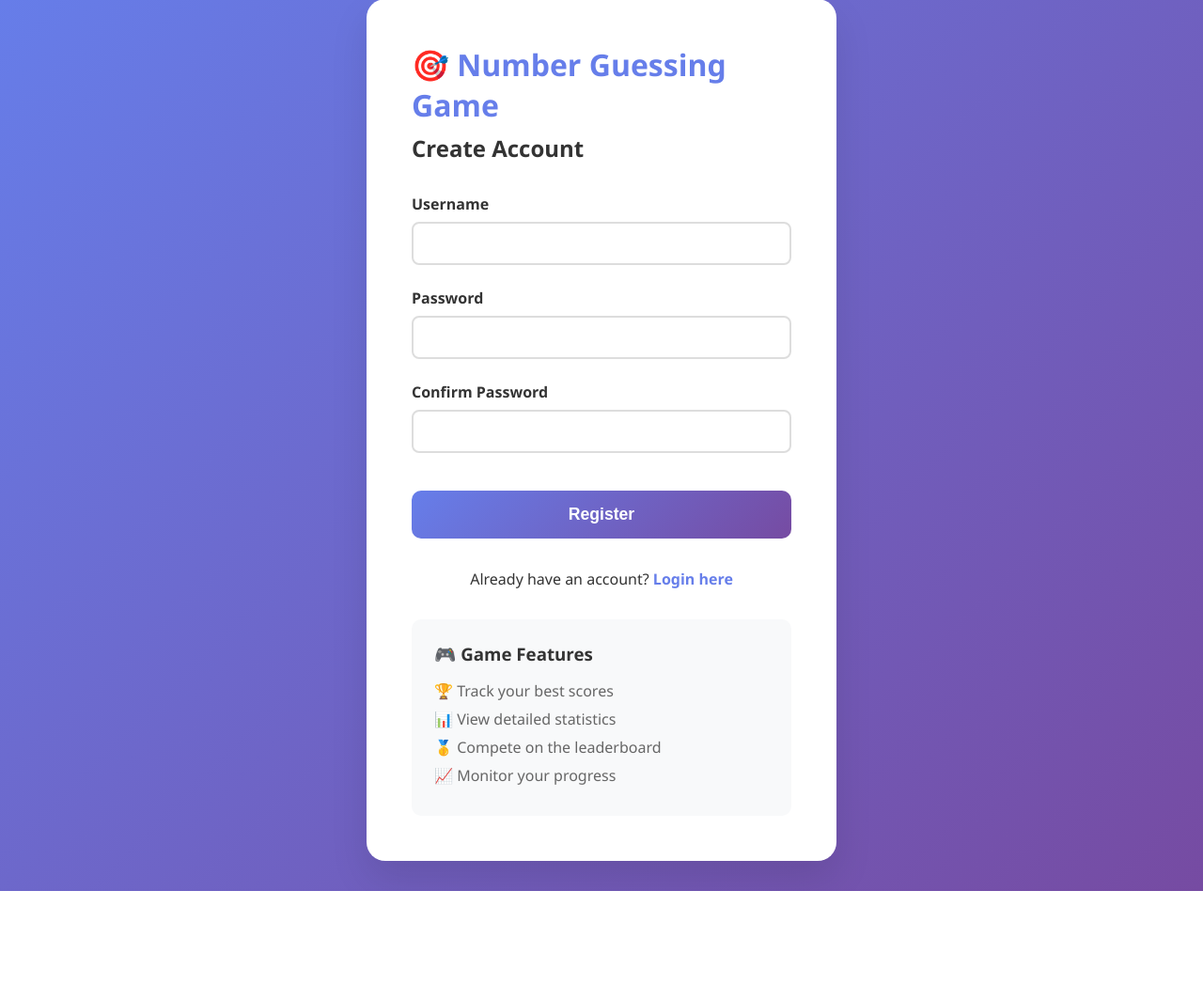
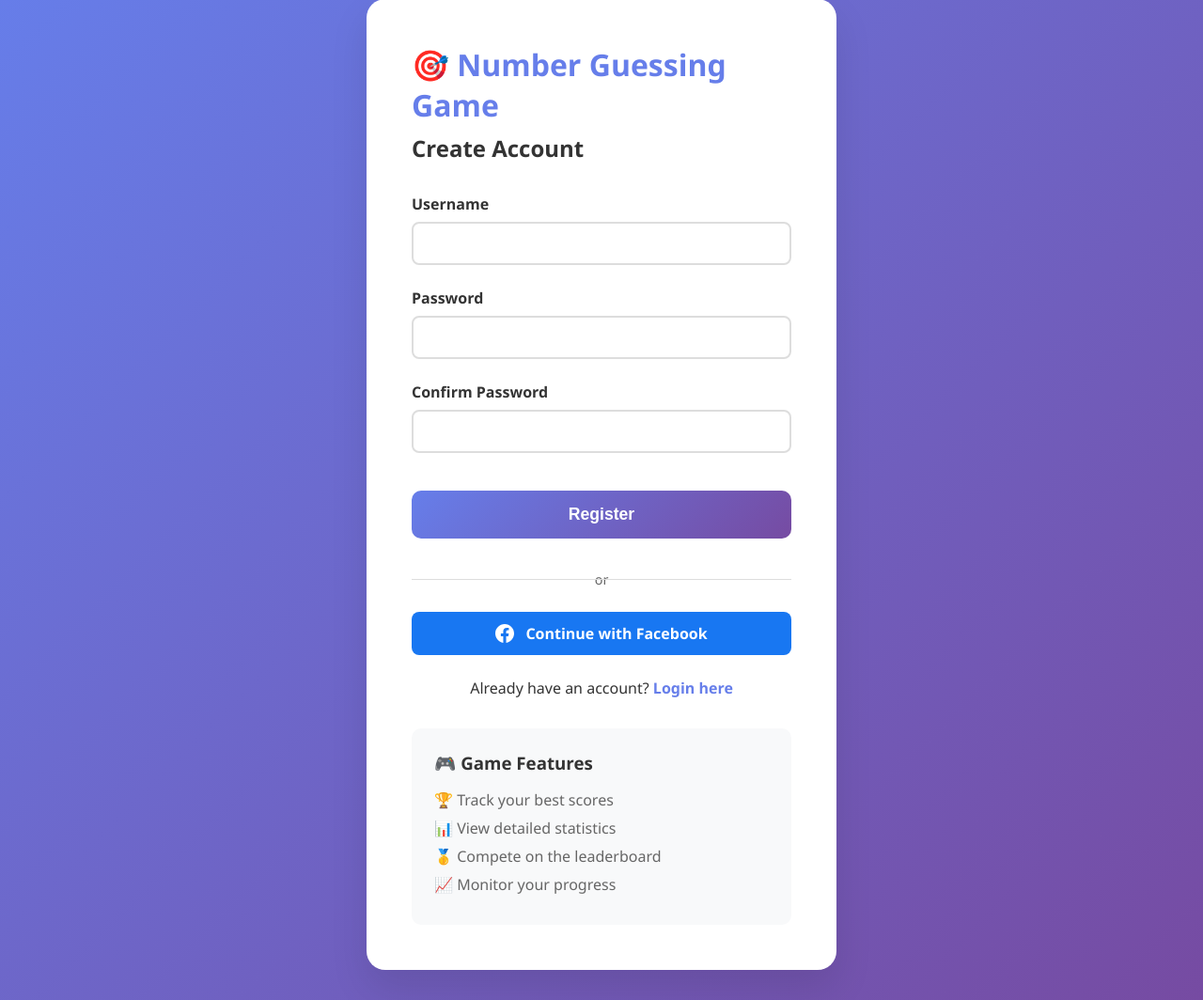
Before and after one commit to nguyenkhanhvgu/number-guessing-game, a Flask app: page /register in a window 1280 px wide. Shown: the part 33-1097 px from the top of the page at 94% size. Before the commit the page ends 981 px from the top, so only its background shows below. Run offline with Flask 3, Linux system fonts and the light colour scheme; parts of the project's set-up code (start-up, migrations or seed data) failed here and were passed over.

Commit message:
🎉 Facebook Login Features Added 🔐 Complete OAuth Integration Facebook Login Button: Beautiful, branded login button on auth pages One-Click Registration: Users can create accounts instantly with Facebook Account Linking: Existing users can link their Facebook accounts Profile Import: Automatic import of profile pictures and basic info 🛠️ Technical Implementation New Dependencies Flask-Dance: OAuth handling for Facebook integration SQLAlchemy Storage: Secure OAuth token storage in database Enhanced Database Schema User Model Updates: Added facebook_id, email, profile_picture fields OAuth Table: Stores Facebook OAuth tokens and user links Flexible Authentication: Supports both password and OAuth login

```diff
--- a/app.py
+++ b/app.py
@@ -5,6 +5,10 @@ from flask_wtf import FlaskForm
 from wtforms import StringField, PasswordField, SubmitField
 from wtforms.validators import DataRequired, Length, EqualTo
 from werkzeug.security import generate_password_hash, check_password_hash
+from flask_dance.contrib.facebook import make_facebook_blueprint, facebook
+from flask_dance.consumer.storage.sqla import OAuthConsumerMixin, SQLAlchemyStorage
+from flask_dance.consumer import oauth_authorized
+from sqlalchemy.orm.exc import NoResultFound
 from datetime import datetime
 import random
 import os
@@ -13,6 +17,10 @@ import urllib.parse
 app = Flask(__name__)
 app.secret_key = 'number-guessing-game-secret-key-2025-enhanced'
 
+# Facebook OAuth configuration
+app.config['FACEBOOK_OAUTH_CLIENT_ID'] = os.environ.get('FACEBOOK_OAUTH_CLIENT_ID', 'your-facebook-app-id')
+app.config['FACEBOOK_OAUTH_CLIENT_SECRET'] = os.environ.get('FACEBOOK_OAUTH_CLIENT_SECRET', 'your-facebook-app-secret')
+
 # Database configuration
 basedir = os.path.abspath(os.path.dirname(__file__))
 app.config['SQLALCHEMY_DATABASE_URI'] = os.environ.get('DATABASE_URL') or \
@@ -20,6 +28,15 @@ app.config['SQLALCHEMY_DATABASE_URI'] = os.environ.get('DATABASE_URL') or \
 app.config['SQLALCHEMY_TRACK_MODIFICATIONS'] = False
 
 db = SQLAlchemy(app)
+
+# Facebook OAuth blueprint
+facebook_bp = make_facebook_blueprint(
+    client_id=app.config['FACEBOOK_OAUTH_CLIENT_ID'],
+    client_secret=app.config['FACEBOOK_OAUTH_CLIENT_SECRET'],
+    scope="email,public_profile",
+    storage=SQLAlchemyStorage(OAuthConsumerMixin, db.session, user=current_user)
+)
+app.register_blueprint(facebook_bp, url_prefix="/login")
 
 # Login manager setup
 login_manager = LoginManager()
@@ -31,7 +48,10 @@ login_manager.login_message = 'Please log in to play the game!'
 class User(UserMixin, db.Model):
     id = db.Column(db.Integer, primary_key=True)
     username = db.Column(db.String(80), unique=True, nullable=False)
-    password_hash = db.Column(db.String(120), nullable=False)
+    email = db.Column(db.String(120), unique=True, nullable=True)
+    password_hash = db.Column(db.String(120), nullable=True)
+    facebook_id = db.Column(db.String(100), unique=True, nullable=True)
+    profile_picture = db.Column(db.String(200), nullable=True)
     created_at = db.Column(db.DateTime, default=datetime.utcnow)
     scores = db.relationship('GameScore', backref='player', lazy=True)
 
@@ -39,7 +59,9 @@ class User(UserMixin, db.Model):
         self.password_hash = generate_password_hash(password)
 
     def check_password(self, password):
-        return check_password_hash(self.password_hash, password)
+        if self.password_hash:
+            return check_password_hash(self.password_hash, password)
+        return False
 
     def get_best_score(self):
         best = db.session.query(GameScore).filter_by(user_id=self.id).order_by(GameScore.attempts).first()
@@ -47,6 +69,11 @@ class User(UserMixin, db.Model):
 
     def get_total_games(self):
         return len(self.scores)
+
+class OAuth(OAuthConsumerMixin, db.Model):
+    provider_user_id = db.Column(db.String(256), unique=True, nullable=False)
+    user_id = db.Column(db.Integer, db.ForeignKey(User.id), nullable=False)
+    user = db.relationship("User")
 
 class GameScore(db.Model):
     id = db.Column(db.Integer, primary_key=True)
@@ -144,6 +171,79 @@ def get_user_achievements(user):
 
     return achievements
 
+# Facebook OAuth handlers
+@oauth_authorized.connect_via(facebook_bp)
+def facebook_logged_in(blueprint, token):
+    if not token:
+        flash("Failed to log in with Facebook.", "error")
+        return False
+
+    resp = blueprint.session.get("/me?fields=id,name,email,picture")
+    if not resp.ok:
+        flash("Failed to fetch user info from Facebook.", "error")
+        return False
+
+    facebook_info = resp.json()
+    facebook_user_id = str(facebook_info["id"])
+
+    # Find this OAuth token in the database, or create it
+    query = OAuth.query.filter_by(
+        provider=blueprint.name,
+        provider_user_id=facebook_user_id,
+    )
+    try:
+        oauth = query.one()
+    except NoResultFound:
+        oauth = OAuth(
+            provider=blueprint.name,
+            provider_user_id=facebook_user_id,
+            token=token,
+        )
+
+    if oauth.user:
+        login_user(oauth.user)
+        flash(f"Welcome back, {oauth.user.username}!", "success")
+    else:
+        # Create a new local user account for this user
+        # Check if user already exists with this email
+        existing_user = None
+        if facebook_info.get("email"):
+            existing_user = User.query.filter_by(email=facebook_info["email"]).first()
+
+        if existing_user:
+            # Link the existing account with Facebook
+            oauth.user = existing_user
+            existing_user.facebook_id = facebook_user_id
+            if facebook_info.get("email") and not existing_user.email:
+                existing_user.email = facebook_info["email"]
+            if facebook_info.get("picture", {}).get("data", {}).get("url"):
+                existing_user.profile_picture = facebook_info["picture"]["data"]["url"]
+        else:
+            # Create new user
+            username = facebook_info.get("name", f"facebook_user_{facebook_user_id}")
+            # Ensure username is unique
+            base_username = username
+            counter = 1
+            while User.query.filter_by(username=username).first():
+                username = f"{base_username}_{counter}"
+                counter += 1
+
+            user = User(
+                username=username,
+                email=facebook_info.get("email"),
+                facebook_id=facebook_user_id,
+                profile_picture=facebook_info.get("picture", {}).get("data", {}).get("url")
+            )
+            oauth.user = user
+            db.session.add(user)
+
+        db.session.add(oauth)
+        db.session.commit()
+        login_user(oauth.user)
+        flash(f"Welcome to Number Guessing Game, {oauth.user.username}!", "success")
+
+    return False  # Don't redirect automatically
+
 # Routes
 @app.route('/register', methods=['GET', 'POST'])
 def register():
@@ -182,6 +282,14 @@ def login():
         flash('Invalid username or password', 'error')
 
     return render_template('auth.html', form=form, mode='login')
+
+@app.route('/login/facebook')
+def facebook_login():
+    if not facebook.authorized:
+        return redirect(url_for("facebook.login"))
+
+    # This should be handled by the oauth_authorized callback
+    return redirect(url_for('index'))
 
 @app.route('/logout')
 @login_required
--- a/requirements.txt
+++ b/requirements.txt
@@ -4,4 +4,5 @@ Flask-Login==0.6.2
 Flask-WTF==1.1.1
 WTForms==3.0.1
 Werkzeug==2.3.7
+Flask-Dance==7.0.0
 gunicorn==21.2.0
--- a/static/style.css
+++ b/static/style.css
@@ -404,6 +458,62 @@ header p {
 .auth-button {
     width: 100%;
     margin-top: 1rem;
+}
+
+.auth-divider {
+    text-align: center;
+    margin: 1.5rem 0;
+    position: relative;
+}
+
+.auth-divider::before {
+    content: '';
+    position: absolute;
+    top: 50%;
+    left: 0;
+    right: 0;
+    height: 1px;
+    background: #ddd;
+}
+
+.auth-divider span {
+    background: white;
+    padding: 0 1rem;
+    color: #666;
+    font-size: 0.9rem;
+}
+
+.social-login {
+    margin-bottom: 1.5rem;
+}
+
+.facebook-login-btn {
+    display: flex;
+    align-items: center;
+    justify-content: center;
+    gap: 0.75rem;
+    width: 100%;
+    padding: 12px;
+    background: #1877f2;
+    color: white;
+    text-decoration: none;
+    border-radius: 8px;
+    font-weight: 600;
+    transition: background-color 0.3s ease, transform 0.2s ease;
+    border: none;
+    cursor: pointer;
+}
+
+.facebook-login-btn:hover {
+    background: #166fe5;
+    transform: translateY(-1px);
+    color: white;
+    text-decoration: none;
+}
+
+.facebook-login-btn svg {
+    width: 20px;
+    height: 20px;
 }
 
 .auth-switch {
--- a/templates/auth.html
+++ b/templates/auth.html
@@ -71,6 +71,19 @@
                 </div>
             </form>
 
+            <div class="auth-divider">
+                <span>or</span>
+            </div>
+
+            <div class="social-login">
+                <a href="{{ url_for('facebook.login') }}" class="facebook-login-btn">
+                    <svg width="20" height="20" viewBox="0 0 24 24" fill="currentColor">
+                        <path d="M24 12.073c0-6.627-5.373-12-12-12s-12 5.373-12 12c0 5.99 4.388 10.954 10.125 11.854v-8.385H7.078v-3.47h3.047V9.43c0-3.007 1.792-4.669 4.533-4.669 1.312 0 2.686.235 2.686.235v2.953H15.83c-1.491 0-1.956.925-1.956 1.874v2.25h3.328l-.532 3.47h-2.796v8.385C19.612 23.027 24 18.062 24 12.073z"/>
+                    </svg>
+                    Continue with Facebook
+                </a>
+            </div>
+
             <div class="auth-switch">
                 {% if mode == 'register' %}
                     <p>Already have an account? <a href="{{ url_for('login') }}">Login here</a></p>
```
Also changed, not shown: other parts of static/style.css (+54 -0 lines), FACEBOOK_SETUP.md (added, +173 -0 lines), templates/index.html (+6 -1 lines), templates/leaderboard.html (+6 -1 lines), templates/profile.html (+20 -3 lines), README.md.
